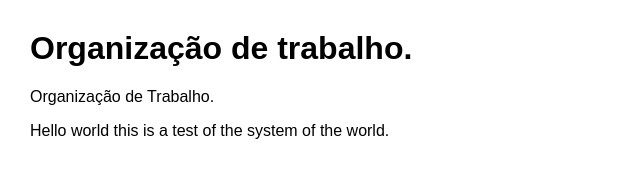
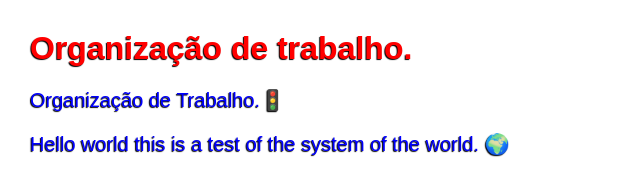
Before and after one commit to edskate/Page-Web, a plain HTML site: page index01.html in a window 1280 px wide. Shown: the whole page, without its empty margins (0-640 px from the left). Drawn offline with Linux system fonts and the light colour scheme.

Commit message:
Atualização

```diff
--- a/index01.html
+++ b/index01.html
@@ -12,11 +12,20 @@
             font-family: Arial, sans-serif;
             margin: 30px;
         }
+        h1{
+            color: red;
+            text-shadow: -1px 1px 1px #000;
+        }
+        p{
+            color: blue;
+            text-shadow: -1px 1px 1px #000;
+            font-size: 20px;
+        }
     </style>
 </head>
 <body>
     <h1>Organização de trabalho.</h1>
-<p>Organização de Trabalho.</p>
-<p>Hello world this is a test of the system of the world.</p>
+<p>Organização de Trabalho.🚦</p>
+<p>Hello world this is a test of the system of the world. 🌍</p>
 </body>
 </html>
```
